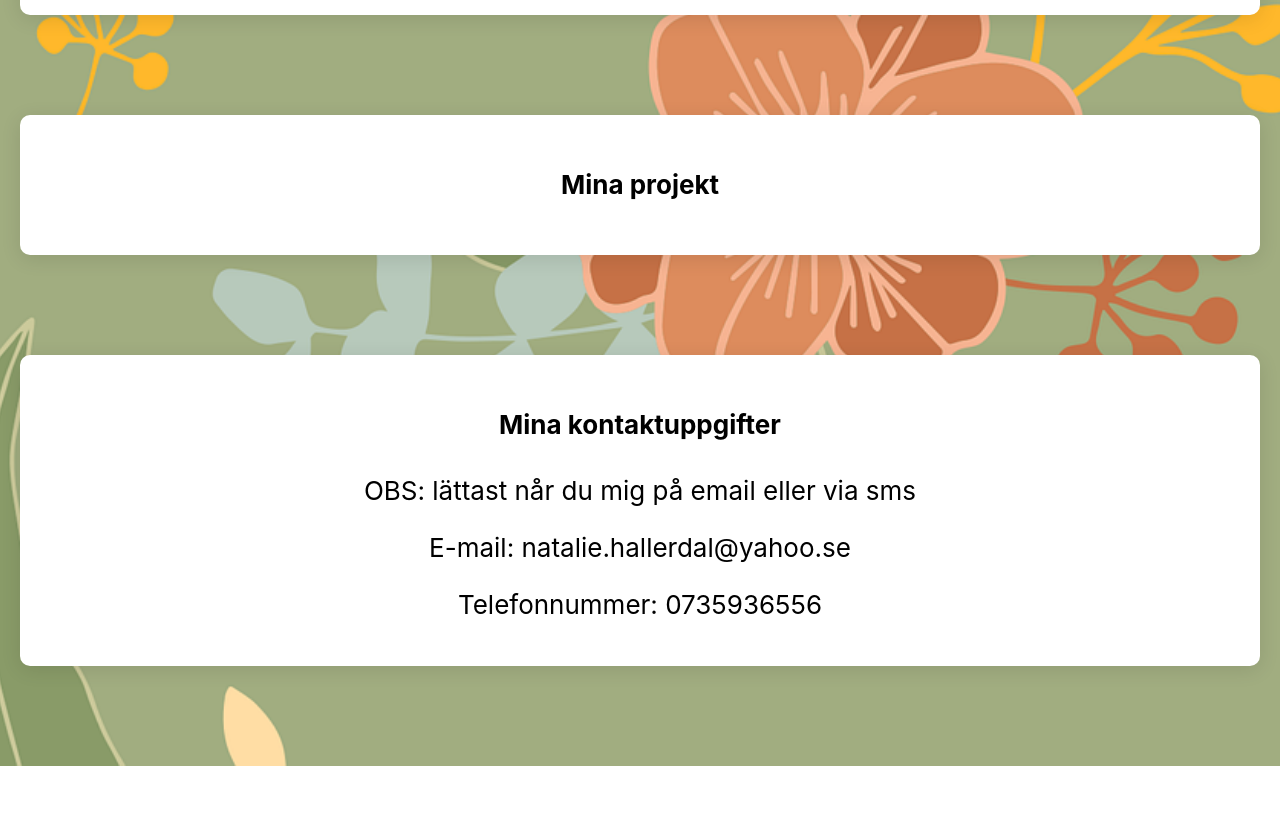
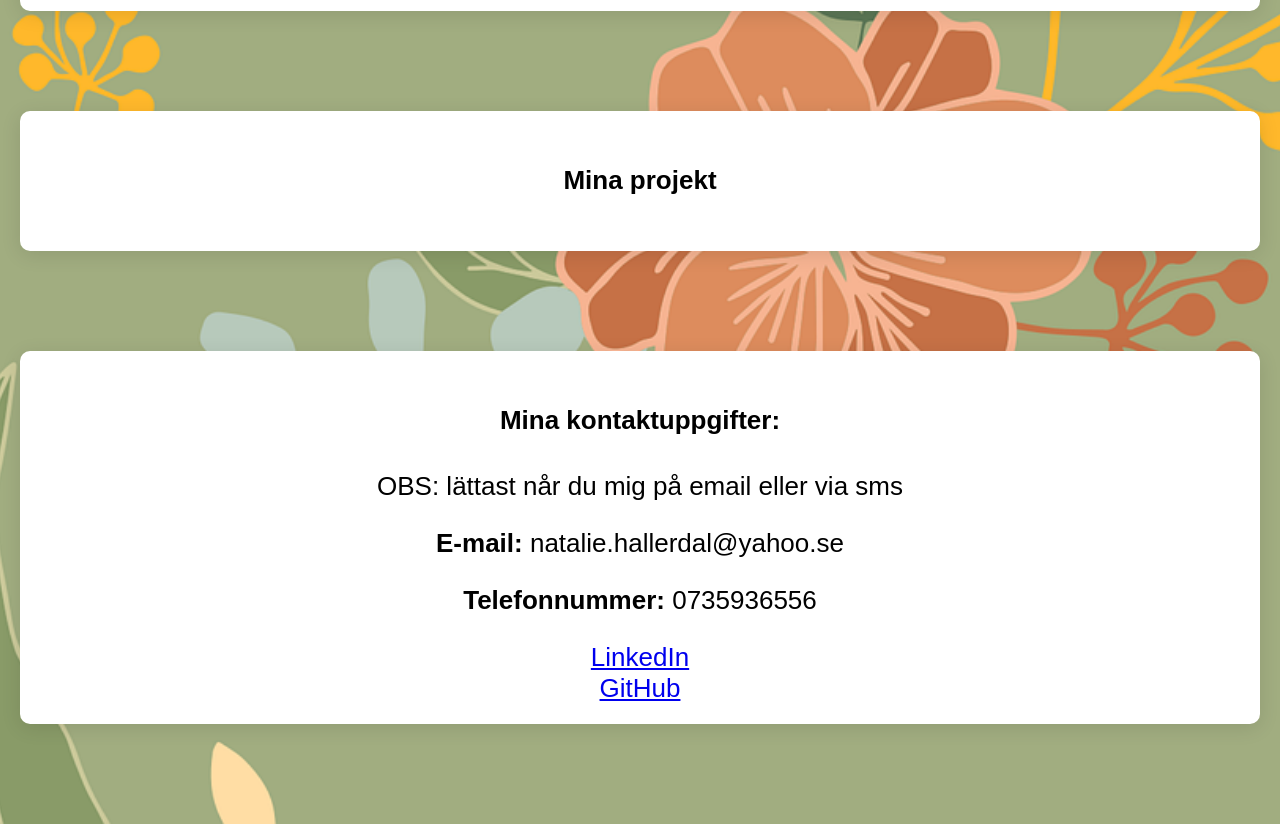
Before and after one commit to natta1995/portfolio, a React (Create React App) app: page / in a window 1280 px wide. Shown: the part 1193-2017 px from the top of the page. Before the commit the page ends 1959 px from the top, so only its background shows below. Built offline with nearby package versions, Linux system fonts and the light colour scheme.

Commit message:
Links to my profiles + small css change

```diff
--- a/src/components/Contact.js
+++ b/src/components/Contact.js
@@ -4,10 +4,25 @@ const Contact = () => {
   return (
     <div className="component">
       <div className="textdiv">
-        <h4>Mina kontaktuppgifter</h4>
+        <h4>Mina kontaktuppgifter:</h4>
         <p>OBS: lättast når du mig på email eller via sms</p>
-        <p>E-mail: natalie.hallerdal@yahoo.se</p>
-        <p>Telefonnummer: 0735936556</p>
+        <p><strong>E-mail:</strong> natalie.hallerdal@yahoo.se</p>
+        <p><strong>Telefonnummer:</strong> 0735936556</p>
+        <a
+          href="https://www.linkedin.com/in/natalie-h%C3%A4llerdal-4b2a9499/"
+          target="_blank"
+          rel="noreferrer"
+        >
+          LinkedIn
+        </a>
+        <br></br>
+        <a
+          href="https://github.com/natta1995"
+          target="_blank"
+          rel="noreferrer"
+        >
+          GitHub
+        </a>
       </div>
     </div>
   );
--- a/src/index.css
+++ b/src/index.css
@@ -1,8 +1,6 @@
 body {
   margin: 0;
-  font-family: -apple-system, BlinkMacSystemFont, 'Segoe UI', 'Roboto', 'Oxygen',
-    'Ubuntu', 'Cantarell', 'Fira Sans', 'Droid Sans', 'Helvetica Neue',
-    sans-serif;
+  font-family: 'Poppins', sans-serif;
   -webkit-font-smoothing: antialiased;
   -moz-osx-font-smoothing: grayscale;
   background-image: url('/src/Img/flowerbackground.webp');
```
